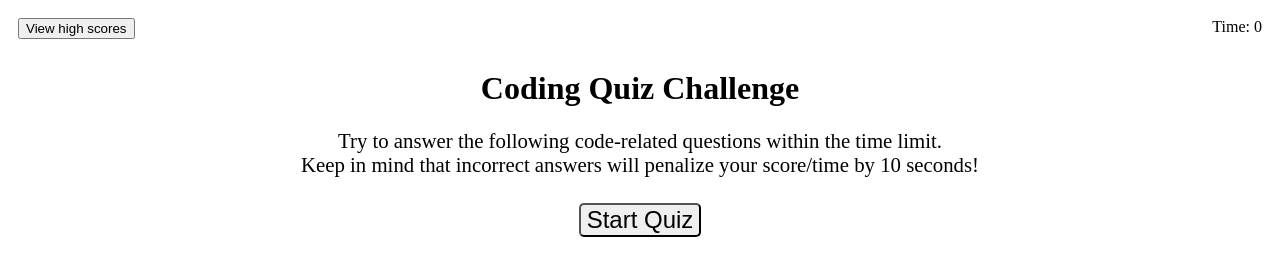
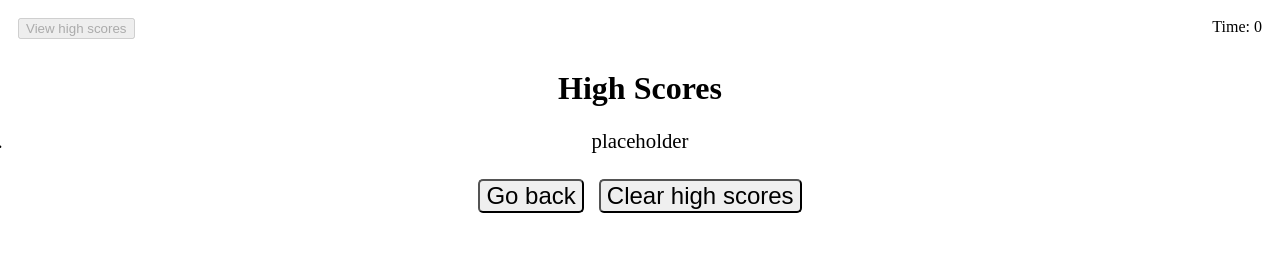
Before and after one commit to randiferous/code-quiz-challenge, a plain HTML site: page index.html in a window 1280 px wide. Both pictures are taken after a click on the button "View high scores". Drawn offline with Linux system fonts and the light colour scheme.

Commit message:
high score list

```diff
--- a/assets/css/style.css
+++ b/assets/css/style.css
@@ -75,3 +75,14 @@ input {
     background-color: black;
     color: white;
 }
+
+.high-score-list {
+    padding-inline-start: 0px;
+    font-size: 1.3em;
+}
+
+.high-score-buttons {
+    display: flex;
+    justify-content: center;
+    gap: 15px;
+}
--- a/assets/js/script.js
+++ b/assets/js/script.js
@@ -1,7 +1,3 @@
-// do questions and answers need to be stored in array? And if so, are they objects?
-
-// how to connect wrong answer to timer? (remaining time is the score)
-
 containerEl = document.querySelector(".opening-container");
 responseEl = document.querySelector(".answer-response");
 
@@ -23,9 +19,9 @@ var closingContainerEl = document.createElement("div");
 var highScoreContainer = document.createElement("div");
 
 // Countdown Timer
-var countdown = function() {
+var countdown = function () {
     var timeLeft = 75;
-    var timeInterval = setInterval(function() {
+    var timeInterval = setInterval(function () {
         if (timeLeft > 0) {
             timerEl.textContent = 'Time: ' + timeLeft;
             timeLeft--;
@@ -35,11 +31,13 @@ var countdown = function() {
             clearInterval(timeInterval);
             GameOver();
         }
+        // return timeInterval;
     }, 1000);
+    // return timeInterval;
 }
 
 // when Start Quiz is clicked, first question shows up:
-var beginQuiz = function() {
+var beginQuiz = function () {
     questionEl.textContent = "Question #1: Commonly used data types do NOT include:";
     quizContainerEl.appendChild(questionEl);
 
@@ -64,20 +62,20 @@ var beginQuiz = function() {
     answerChoiceFour.addEventListener("click", wrongAnswer);
 }
 
-var rightAnswer = function() {
+var rightAnswer = function () {
     responseEl.textContent = "Response to Question #1: Correct";
-    questionTwo ();
+    questionTwo();
 }
-var wrongAnswer = function() {
+var wrongAnswer = function (timeLeft) {
     responseEl.textContent = "Response to Question #1: Wrong";
-    timeLeft - 10;
-    questionTwo ();
+    // var timeInterval = timeInterval - 10;
+    questionTwo();
 
-    // remove 10 seconds from Timer
+    // remove 10 seconds from Timer (how?)
 }
 
 // Second Question
-var questionTwo = function() {
+var questionTwo = function () {
     questionEl.textContent = "Question #2: The condition in an if/else statement is enclosed with:";
     answerChoiceOne.textContent = "quotes";
     answerChoiceTwo.textContent = "parenthesis";
@@ -92,11 +90,11 @@ var questionTwo = function() {
 
 var rightAnswerTwo = function () {
     responseEl.textContent = "Response to Question #2: Correct";
-    questionThree ();
+    questionThree();
 }
 var wrongAnswerTwo = function () {
     responseEl.textContent = "Response to Question #2: Wrong";
-    questionThree ();
+    questionThree();
 }
 
 // Third Question
@@ -115,11 +113,11 @@ var questionThree = function () {
 
 var rightAnswerThree = function () {
     responseEl.textContent = "Response to Question #3: Correct";
-    questionFour ();
+    questionFour();
 }
 var wrongAnswerThree = function () {
     responseEl.textContent = "Response to Question #3: Wrong";
-    questionFour ();
+    questionFour();
 }
 
 // Fourth Question
@@ -138,11 +136,11 @@ var questionFour = function () {
 
 var rightAnswerFour = function () {
     responseEl.textContent = "Response to Question #4: Correct";
-    questionFive ();
+    questionFive();
 }
 var wrongAnswerFour = function () {
     responseEl.textContent = "Response to Question #4: Wrong";
-    questionFive ();
+    questionFive();
 }
 
 // Fifth Question
@@ -161,11 +159,11 @@ var questionFive = function () {
 
 var rightAnswerFive = function () {
     responseEl.textContent = "Response to Question #5: Correct";
-    GameOver ();
+    GameOver();
 }
 var wrongAnswerFive = function () {
     responseEl.textContent = "Response to Question #5: Wrong";
-    GameOver ();
+    GameOver();
 }
 
 // Game Over
@@ -197,19 +195,49 @@ var GameOver = function () {
     closingContainerEl.appendChild(closingFormEl);
     quizContainerEl.replaceWith(closingContainerEl);
 
-    // figure out way to link initial with timescore and post onto list
-    // submitButtonEl.addEventListener("submit", highScore);
+    // figure out way to link initial with timescore and post onto list, maybe use an array
+    closingFormEl.addEventListener("submit", highScore);
 }
-// High Scores / (list) / Go back (button) Clear high scores (button), preventdefault not working
-// High Score
-// var highScore = function (event) {
-//     event.preventDefault();
-//     highScoreHeader = document.createElement("h1");
-//     highScoreHeader.textContent = "High Scores";
-//     highScoreContainer.appendChild.highScoreHeader;
 
-//     closingContainerEl.replaceWith(highScoreContainer);
-// }
+// High Scores
+var highScore = function (event) {
+    event.preventDefault();
+    document.getElementById("view-score").disabled = true;
+
+    containerEl.replaceWith(highScoreContainer);
+
+    highScoreHeader = document.createElement("h1");
+    highScoreHeader.textContent = "High Scores";
+    highScoreContainer.appendChild(highScoreHeader);
+
+    var highScoreList = document.createElement("ol");
+    highScoreList.className = ("high-score-list");
+    listItem = document.createElement("li");
+    listItem.textContent = "placeholder";
+    highScoreList.appendChild(listItem);
+    highScoreContainer.appendChild(highScoreList);
+
+    highScoreButtons = document.createElement("div");
+    highScoreButtons.className = "high-score-buttons";
+
+    var goBack = document.createElement("button");
+    goBack.className = ("btn");
+    goBack.textContent = "Go back";
+    highScoreButtons.appendChild(goBack);
+    var resetButton = document.createElement("button");
+    resetButton.className = ("btn");
+    resetButton.textContent = "Clear high scores";
+    highScoreButtons.appendChild(resetButton);
+
+    highScoreContainer.appendChild(highScoreButtons);
+
+    responseEl.textContent = "";
+
+    closingContainerEl.replaceWith(highScoreContainer);
+
+    // goBack.addEventListener("click",); <---having issues with this
+}
 
 document.getElementById("start-button").addEventListener("click", countdown);
 document.getElementById("start-button").addEventListener("click", beginQuiz);
+document.getElementById("view-score").addEventListener("click", highScore);
```
